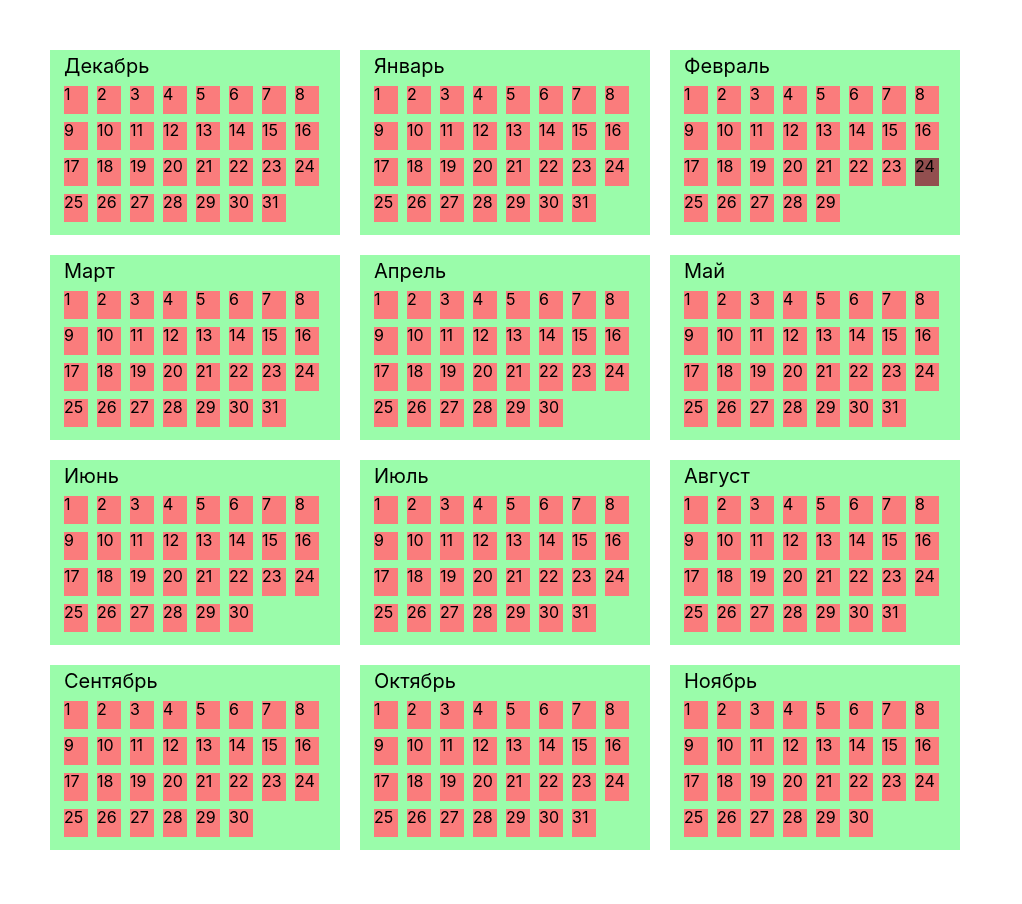
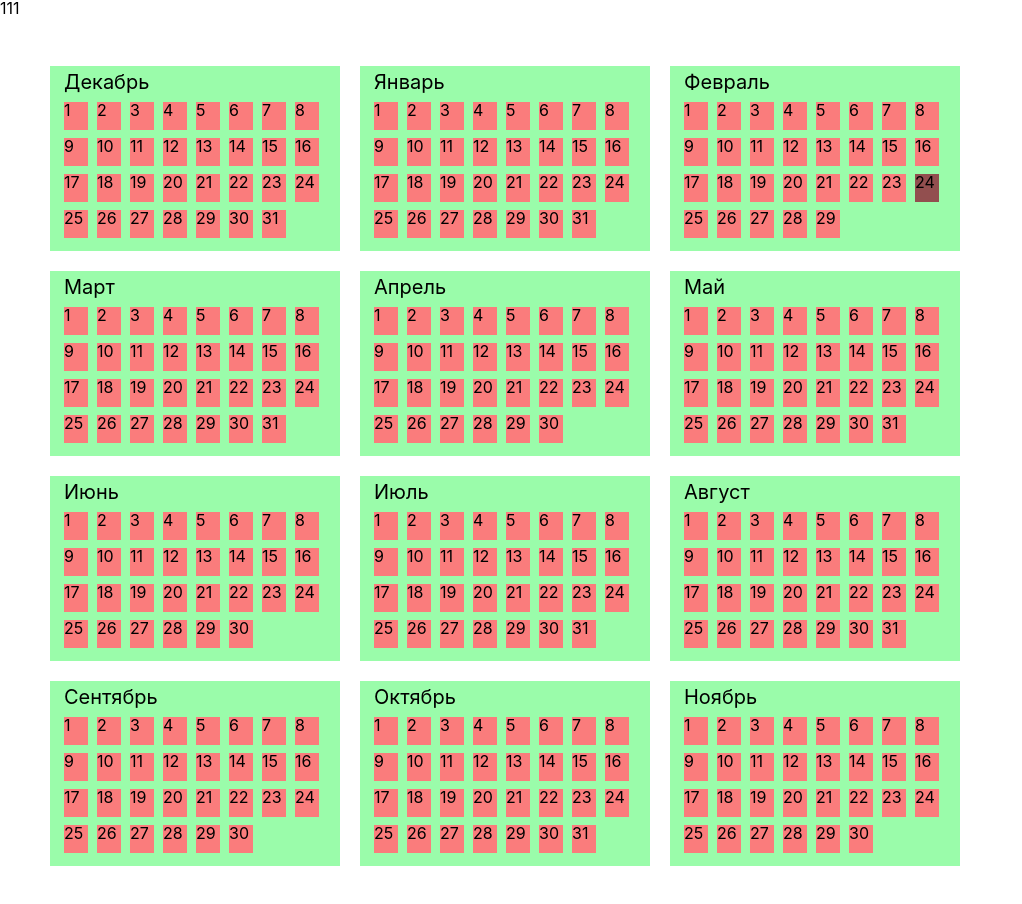
Before and after one commit to ZinchenkoEgor0205/smart_calendar, a React (Create React App) app: page / in a window 1280 px wide. Shown: the top 904 px of the page, without its empty margins (0-1022 px from the left). Built offline with nearby package versions, Linux system fonts and the light colour scheme.

Commit message:
Button renamed

```diff
--- a/src/App.js
+++ b/src/App.js
@@ -1,15 +1,14 @@
 import './styles/App.css';
 import './components/month'
 import Calendar from "./components/calendar";
+import Navigation from "./components/navigation";
 
 
 
 function App() {
     return (
         <div className={'content'}>
-            <nav>
-
-            </nav>
+            <Navigation/>
             <Calendar/>
         </div>
     )
--- a/src/components/navigation.js
+++ b/src/components/navigation.js
@@ -0,0 +1,11 @@
+
+
+function Navigation() {
+    return (
+        <nav>
+            111
+        </nav>
+    )
+}
+
+export default Navigation
```
